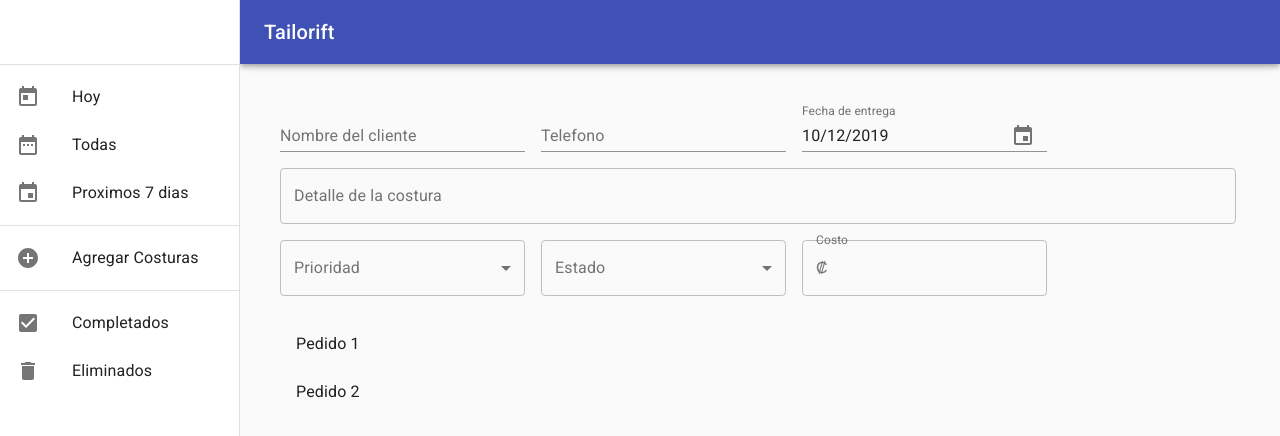
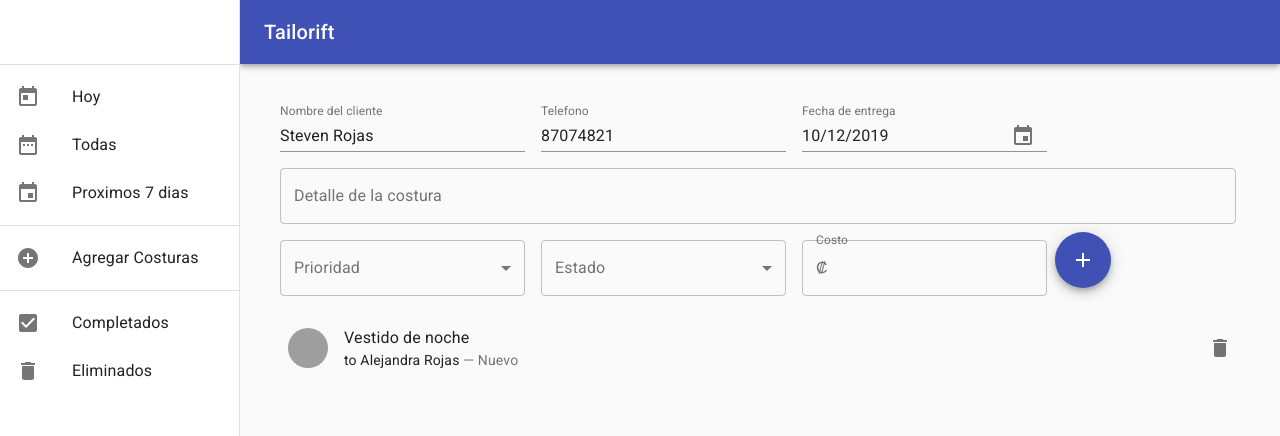
Before and after one commit to stvrjs120/tailorift, a React app: page / in a window 1280 px wide. Shown: the top 436 px of the page. Built offline with nearby package versions, Linux system fonts and the light colour scheme; grey boxes are pictures that could not be loaded.

Commit message:
Filling seam component

```diff
--- a/src/components/SeamRequest/SeamClient/SeamClient.js
+++ b/src/components/SeamRequest/SeamClient/SeamClient.js
@@ -23,11 +23,21 @@
 
 const seamClient = props => {
   const classes = formStyles();
+  const { clientInfo } = props;
+  console.log(props);
 
-    return(
+  return (
     <form className={classes.root} noValidate>
-          <TextField id="standard-basic" label="Nombre del cliente" />
-          <TextField id="standard-basic" label="Telefono" />
+      <TextField
+        id="standard-basic"
+        label="Nombre del cliente"
+        value={clientInfo.clientName}
+      />
+      <TextField
+        id="standard-basic"
+        label="Telefono"
+        value={clientInfo.telephone}
+      />
       <MuiPickersUtilsProvider utils={DateFnsUtils}>
         <KeyboardDatePicker
           disableToolbar
--- a/src/components/SeamRequest/SeamRequest.js
+++ b/src/components/SeamRequest/SeamRequest.js
@@ -2,18 +2,18 @@
 import { makeStyles } from "@material-ui/core/styles";
 import {
   TextField,
-  List,
-  ListItem,
-  ListItemText,
   InputLabel,
   FormControl,
   Select,
   MenuItem,
   InputAdornment,
   OutlinedInput,
-  Grid
+  Grid,
+  Fab
 } from "@material-ui/core";
+import AddIcon from "@material-ui/icons/Add";
 import SeamClient from "./SeamClient/SeamClient";
+import Seam from "./Seams/Seam";
 
 const formStyles = makeStyles(theme => ({
   root: {
@@ -44,13 +44,15 @@
 
 const seamRequest = props => {
   const classes = formStyles();
-  const rows = props.seams;
-  console.log(rows);
+  const seams = props.seams;
+  const client = props.client;
+  // console.log(seams);
+  // console.log(client);
 
   return (
     <Grid container className={classes.root} spacing={1}>
       <Grid item xs={12}>
-        <SeamClient ></SeamClient>
+        <SeamClient clientInfo={client} />
         <form noValidate autoComplete="off">
           <TextField
             className={classes.detalle}
@@ -93,17 +95,11 @@
               }
             />
           </FormControl>
+          <Fab color="primary" aria-label="add">
+            <AddIcon />
+          </Fab>
         </form>
-        <div className={classes.root}>
-          <List component="nav" aria-label="secondary mailbox folders">
-            <ListItem button>
-              <ListItemText primary="Pedido 1" />
-            </ListItem>
-            <ListItem button>
-              <ListItemText primary="Pedido 2" />
-            </ListItem>
-          </List>
-        </div>
+        <Seam seamList={seams} />
       </Grid>
     </Grid>
   );
--- a/src/components/SeamRequest/Seams/Seam.js
+++ b/src/components/SeamRequest/Seams/Seam.js
@@ -0,0 +1,47 @@
+import React from "react";
+import {
+  List,
+  ListItem,
+  ListItemText,
+  ListItemAvatar,
+  Avatar,
+  Typography,
+  ListItemSecondaryAction,
+  IconButton
+} from "@material-ui/core";
+import DeleteIcon from "@material-ui/icons/Delete";
+
+const seam = props => {
+  return (
+    <List component="nav" aria-label="secondary mailbox folders">
+      <ListItem alignItems="flex-start">
+        <ListItemAvatar>
+          <Avatar alt="Travis Howard" src="/static/images/avatar/2.jpg" />
+        </ListItemAvatar>
+        <ListItemText
+          primary="Vestido de noche"
+          secondary={
+            <React.Fragment>
+              <Typography
+                component="span"
+                variant="body2"
+                // className={classes.inline}
+                color="textPrimary"
+              >
+                to Alejandra Rojas
+              </Typography>
+              {" — Nuevo"}
+            </React.Fragment>
+          }
+        />
+        <ListItemSecondaryAction>
+          <IconButton edge="end" aria-label="delete">
+            <DeleteIcon />
+          </IconButton>
+        </ListItemSecondaryAction>
+      </ListItem>
+    </List>
+  );
+};
+
+export default seam;
--- a/src/containers/SeamBuilder/SeamBuilder.js
+++ b/src/containers/SeamBuilder/SeamBuilder.js
@@ -9,30 +9,38 @@
   // }
 
   state = {
-    seams: []
+    client: {
+      clientName: "Steven Rojas",
+      telephone: "87074821",
+      deliverDate: "14/03/2020"
+    },
+    seams: [
+      {
+        detail: "Vestido de noche",
+        priority: 10,
+        state: 10,
+        cost: 17000
+      }
+    ]
   };
 
-  addSeamHandler = (seam) => {
+  addSeamHandler = seam => {
     const updatedSeams = {
       ...this.state.seams,
       seam
     };
 
-    this.setState({seams: updatedSeams});
-  }
+    this.setState({ seams: updatedSeams });
+  };
 
-  editSeamHandler = (seam) => {
+  editSeamHandler = seam => {};
 
-  }
-
-  removeSeamHandle = (seam) => {
-
-  }
+  removeSeamHandle = seam => {};
 
   render() {
     return (
       <Auxiliar>
-        <SeamRequest seams={this.state.seams} />
+        <SeamRequest client={this.state.client} seams={this.state.seams} />
       </Auxiliar>
     );
   }
```
Lines whose indentation alone changed are shown as unchanged.
